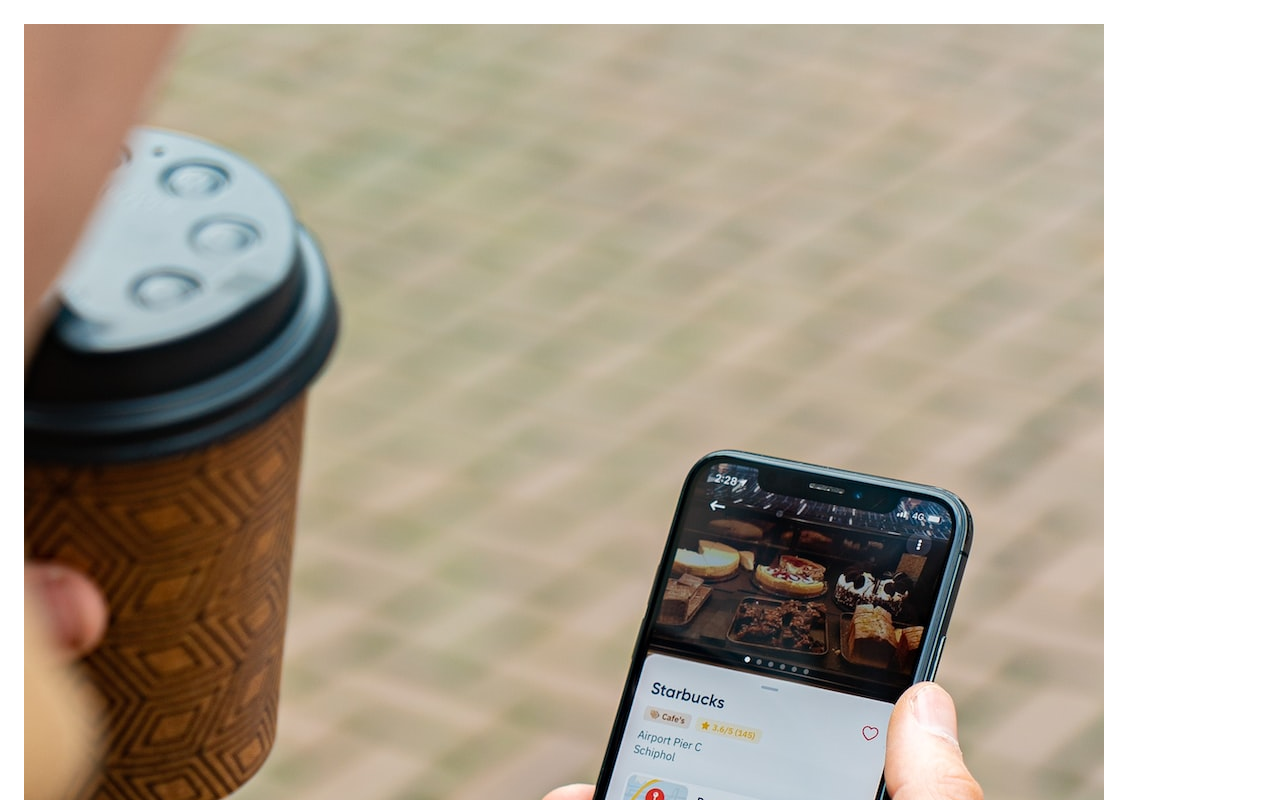
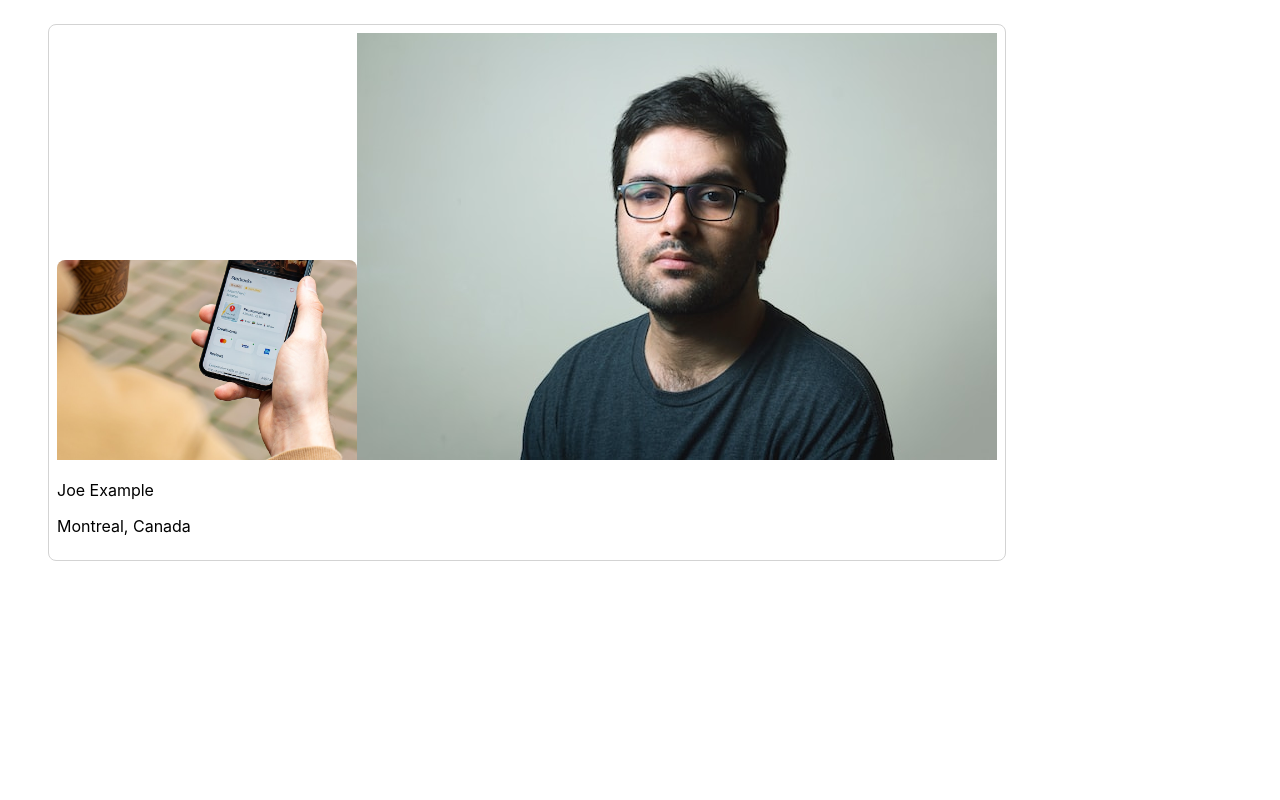
Before and after one commit to cynthia-lam/photolabs, a React (Create React App) app in the folder frontend/: page / in a window 1280 px wide. Shown: the top 800 px of the page. Built offline with nearby package versions, Linux system fonts and the light colour scheme; the HTML template or start-up script is replaced by a standard one.

Commit message:
Add styling to photo-list__item

```diff
--- a/frontend/src/components/PhotoListItem.jsx
+++ b/frontend/src/components/PhotoListItem.jsx
@@ -7,8 +7,8 @@ const PhotoListItem = (props) => {
   const { id, username, imageSource, location, profile } = props.data;
 
   return (
-    <div className="photoListItem">
-      <img src={imageSource} />
+    <div className="photo-list__item">
+      <img src={imageSource} className="photo-list__image"/>
       <img src={profile} />
       <p>{username}</p>
       <p>{location.city}, {location.country}</p>
```
